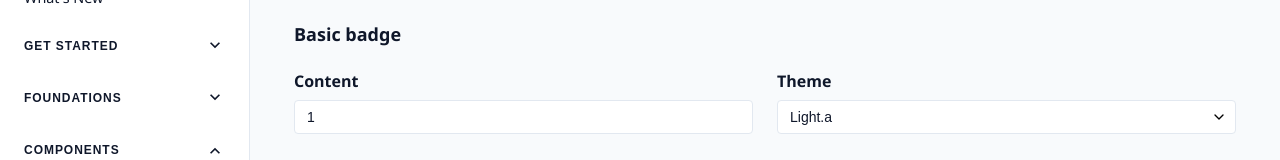
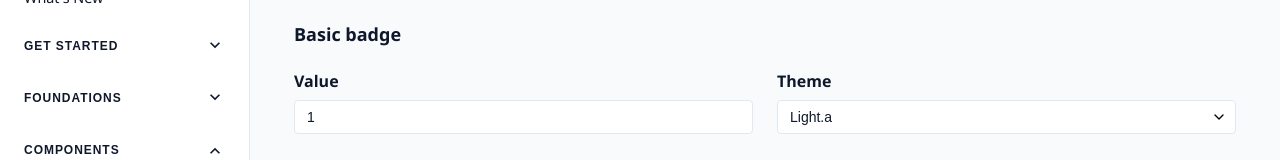
Before and after one commit to cake-admin/cakev2, a React (Create React App) app: page /components/badge in a window 1280 px wide. Shown: the part 207-367 px from the top of the page. Built offline with nearby package versions, Linux system fonts and the light colour scheme.

Commit message:
Change Content label to Value in BadgePage

```diff
--- a/src/pages/BadgePage.js
+++ b/src/pages/BadgePage.js
@@ -144,7 +144,7 @@ const BadgePage = () => {
         <SectionTitle>Basic badge</SectionTitle>
         <ControlsGrid>
           <Control>
-            <Label>Content</Label>
+            <Label>Value</Label>
             <Input
               type="text"
               value={basicContent}
```
